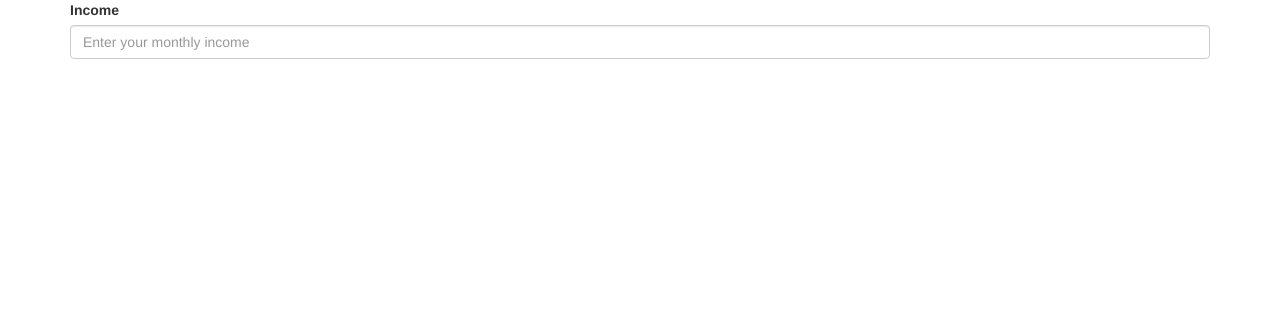
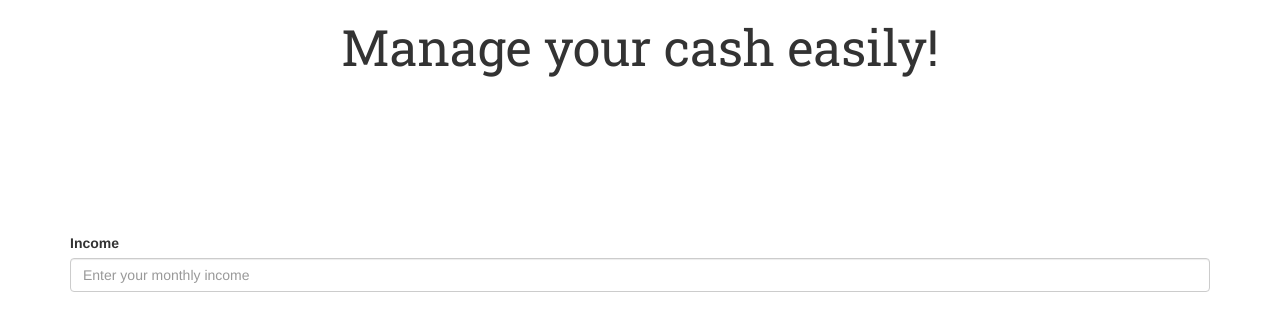
Before and after one commit to aelittaezugbaya/my-cash, a React app: page / in a window 1280 px wide. Built offline with nearby package versions, Linux system fonts and the light colour scheme; some packages are replaced by stand-ins of ours; no server answers.

Commit message:
finnished first page

```diff
--- a/frontend/components/App.js
+++ b/frontend/components/App.js
@@ -2,6 +2,7 @@ import React from 'react';
 import MainView from './MainView'
 import FirstPage from './FirstPage';
 import Input from './Input'
+import Header from './Header'
 
 
 export default class App extends React.Component {
@@ -16,8 +17,9 @@ export default class App extends React.Component {
   render (){
     return(
       <div>
+        <Header>Manage your cash easily!</Header>
        {window.localStorage.getItem('income')==null ?
-         <div className="container">
+         <div className="container firstPage ">
            <form onSubmit={()=>this.submit()}>
              <Input ref={ref=>this.income=ref} placeholder="Enter your monthly income">Income</Input>
            </form>
--- a/frontend/components/MainView.js
+++ b/frontend/components/MainView.js
@@ -90,6 +90,10 @@ export default class MainView extends React.Component {
     },() => this.update())
 
   }
+  clean(){
+    localStorage.removeItem('income');
+    window.location.reload()
+  }
 
   render(){
     const {total,income,saving,fractions,chart}=this.state;
@@ -97,7 +101,7 @@ export default class MainView extends React.Component {
     let data = chart;
     return(
       <div className="container-fluid">
-        <Header>Manage your cash easily!</Header>
+
         <div className="col-md-5">
           <Pie data={data}
                width={500}
@@ -116,7 +120,9 @@ export default class MainView extends React.Component {
             <Item name="Total" bsStyle="danger" money={total}/>
             <Item name="Savings" bsStyle="warning" money={saving}/>
           </ListGroup>
+          <Button bsStyle="primary" onClick={()=>this.clean()}>Change income</Button>
         </div>
+
       </div>
     );
   }
--- a/frontend/index.css
+++ b/frontend/index.css
@@ -14,3 +14,7 @@
     font-family: 'Roboto Slab', serif;
     font-size: 50px;
 }
+
+.firstPage{
+    padding-top: 10%;
+}
```
